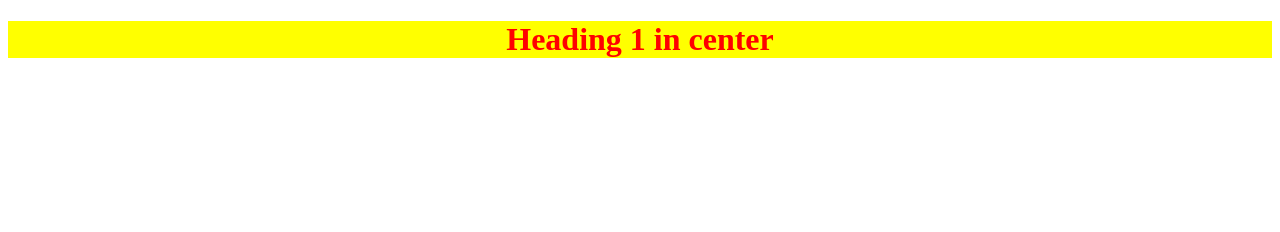
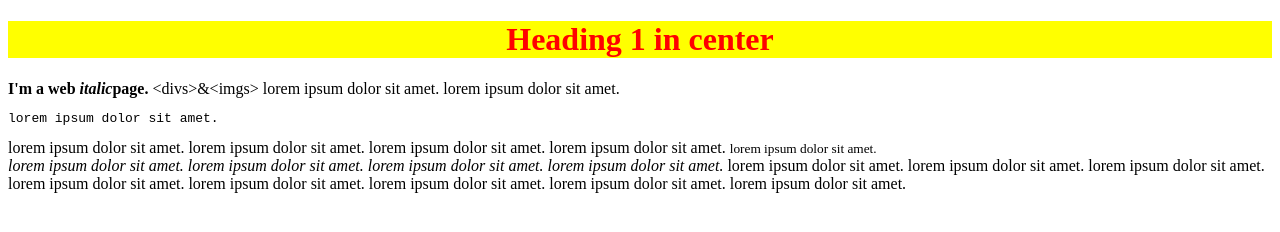
Before and after one commit to ilyaUsoltsev/web-browser-ts, a website: page index.html in a window 1280 px wide. Drawn offline with Linux system fonts and the light colour scheme.

Commit message:
Update HTML structure and formatting; enhance readability and consistency

```diff
--- a/index.html
+++ b/index.html
@@ -6,6 +6,23 @@
     <title>Document</title>
   </head>
   <body>
-    <h1 style="text-align: center; background-color: yellow; color: red;">Heading 1 in center</h1>
+    <h1 style="text-align: center; background-color: yellow; color: red">Heading 1 in center</h1>
+    <b>I'm a web <i>italic</i>page.</b> &lt;divs&gt;&amp;&lt;imgs&gt; lorem ipsum dolor sit amet.
+    lorem ipsum dolor sit amet.
+    <pre>lorem ipsum dolor sit amet.</pre>
+    lorem ipsum dolor sit amet. lorem ipsum dolor sit amet. lorem ipsum dolor sit amet. lorem ipsum
+    dolor sit amet.
+    <small>lorem ipsum dolor sit amet.</small>
+
+    <br />
+    <i>
+      lorem ipsum dolor sit amet. lorem ipsum dolor sit amet. lorem ipsum dolor sit amet. lorem
+      ipsum dolor sit amet.
+    </i>
+
+    lorem ipsum dolor sit amet. lorem ipsum dolor sit amet. lorem ipsum dolor sit amet.
+    <right>lorem ipsum dolor sit amet.</right>
+    lorem ipsum dolor sit amet. lorem ipsum dolor sit amet. lorem ipsum dolor sit amet. lorem ipsum
+    dolor sit amet.
   </body>
 </html>
```
Also changed, not shown: 1 other file.
